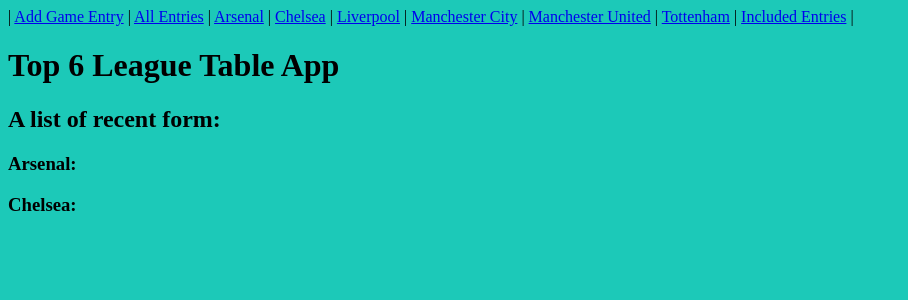
After one commit to George-Richards/flask-project, a Flask app: page /included_entries in a window 1280 px wide. The commit adds this page. Shown: the top 300 px of the page, without its empty margins (0-908 px from the left). Run offline with Flask 2, Linux system fonts and the light colour scheme; data that the repository does not hold is empty.

Commit message:
added application structure, Create, Read, Delete (need more work on update), with two tables being referenced

```diff
--- a/app.py
+++ b/app.py
@@ -1,7 +1,7 @@
 from application import app, db
 from flask import Flask
 
-db.drop_all()
+
 db.create_all()
 
 if __name__ =='__main__':
--- a/application/forms.py
+++ b/application/forms.py
@@ -4,7 +4,7 @@
 
 class EntryForm(FlaskForm):
     game_date = DateField("Date of game")
-    team_name = SelectField('Choose Team', choices=[
+    fk_team_name = SelectField('Choose Team', choices=[
         ("arsenal", "Arsenal"),
         ("chelsea", "Chelsea"),
         ("liverpool", "Liverpool"),
--- a/application/routes.py
+++ b/application/routes.py
@@ -1,18 +1,25 @@
+from application import app, db
+from application.models import Teams
+from flask import render_template, request, redirect, url_for
+
 from application import app, db
 from application.forms import EntryForm
 from application.models import Games
 from flask import render_template, request, redirect, url_for
 
+@app.route('/')
+def index():
+    return render_template('index.html')
 
 @app.route('/add_game', methods=['GET', 'POST'])
 def add_game():
     form = EntryForm()
     if request.method == "POST":
         game = Games(game_date=form.game_date.data,
-        team_name=form.team_name.data,
+        fk_team_name=form.fk_team_name.data,
         home_away=form.home_away.data,
         result=form.result.data,
-        opponent=form.result.data,
+        opponent=form.opponent.data,
         comment=form.comment.data)
         db.session.add(game)
         db.session.commit()
@@ -24,3 +31,68 @@
 def all_entries():
     all_games = Games.query.all()
     return render_template('all_entries.html', all_games=all_games)
+
+@app.route('/arsenal_entries')
+def arsenal_entries():
+    arsenal_games = Games.query.filter_by(fk_team_name='arsenal')
+    return render_template('arsenal_entries.html', arsenal_games=arsenal_games)
+
+@app.route('/chelsea_entries')
+def chelsea_entries():
+    chelsea_games = Games.query.filter_by(fk_team_name='chelsea')
+    return render_template('chelsea_entries.html', chelsea_games=chelsea_games)
+
+@app.route('/liverpool_entries')
+def liverpool_entries():
+    liverpool_games = Games.query.filter_by(fk_team_name='liverpool')
+    return render_template('liverpool_entries.html', liverpool_games=liverpool_games)
+
+@app.route('/man_city_entries')
+def man_city_entries():
+    man_city_games = Games.query.filter_by(fk_team_name='man_city')
+    return render_template('man_city_entries.html', man_city_games=man_city_games)
+
+@app.route('/man_utd_entries')
+def man_utd_entries():
+    man_utd_games = Games.query.filter_by(fk_team_name='man_utd')
+    return render_template('man_utd_entries.html', man_utd_games=man_utd_games)
+
+@app.route('/tottenham_entries')
+def tottenham_entries():
+    tottenham_games = Games.query.filter_by(fk_team_name='tottenham')
+    return render_template('tottenham_entries.html', tottenham_games=tottenham_games)
+
+@app.route('/included_entries')
+def included_entries():
+    ordered_arsenal = Games.query.filter_by(fk_team_name='arsenal').order_by(Games.game_date.desc()).limit(5)
+    ordered_chelsea = Games.query.filter_by(fk_team_name='chelsea').order_by(Games.game_date.desc()).limit(5)
+    ordered_liverpool = Games.query.filter_by(fk_team_name='liverpool').order_by(Games.game_date.desc()).limit(5)
+    ordered_man_city = Games.query.filter_by(fk_team_name='man_city').order_by(Games.game_date.desc()).limit(5)
+    ordered_man_utd = Games.query.filter_by(fk_team_name='man_utd').order_by(Games.game_date.desc()).limit(5)
+    ordered_tottenham = Games.query.filter_by(fk_team_name='tottenham').order_by(Games.game_date.desc()).limit(5)
+    return render_template('included_entries.html',
+    ordered_arsenal=ordered_arsenal,
+    ordered_chelsea=ordered_chelsea,
+    ordered_liverpool=ordered_liverpool,
+    ordered_man_city=ordered_man_city,
+    ordered_man_utd=ordered_man_utd,
+    ordered_tottenha=ordered_tottenham)
+
+
+@app.route('/include/<included>/<int:id>')
+def include_game(included, id):
+    game = Games.query.get(id)
+    if included == 'True':
+        game.included = True
+        db.session.commit()
+    elif included == 'False':
+        game.included = False
+        db.session.commit()
+    return redirect(url_for('all_entries'))
+
+@app.route('/delete/<int:id>')
+def delete_game(id):
+    game = Games.query.get(id)
+    db.session.delete(game)
+    db.session.commit()
+    return redirect(url_for('all_entries'))
--- a/application/templates/add_game.html
+++ b/application/templates/add_game.html
@@ -1,10 +1,12 @@
+add_game.html
+
 {% extends "layout.html" %}
 
 {% block body %}
 <form method="POST" action="">
     {{ form.hidden_tag() }}
     {{ form.game_date.label }}: {{ form.game_date }}<br>
-    {{ form.team_name.label }}: {{ form.team_name }}<br>
+    {{ form.fk_team_name.label }}: {{ form.fk_team_name }}<br>
     {{ form.home_away.label }}: {{ form.home_away }}<br>
     {{ form.result.label }}: {{ form.result }}<br>
     {{ form.opponent.label }}: {{ form.opponent }}<br>
--- /dev/null
+++ b/application/templates/included_entries.html
@@ -0,0 +1,30 @@
+{% extends "layout.html" %}
+{% block body %}
+
+<h2>A list of recent form:</h2>
+<h3>Arsenal: </h3>
+{% for game in ordered_arsenal %}
+<p>
+    {{ game.game_date }}:
+    <strong> {{ game.team_name }} </strong>
+    vs {{ game.opponent }}
+    - {{ game.home_away }}
+    - <strong> {{ game.result }} </strong>
+    - {{ game.comment }}
+
+</p>
+{% endfor %}
+<h3>Chelsea: </h3>
+{% for game in ordered_chelsea %}
+<p>
+    {{ game.game_date }}:
+    <strong> {{ game.fk_team_name }} </strong>
+    vs {{ game.opponent }}
+    - {{ game.home_away }}
+    - <strong> {{ game.result }} </strong>
+    - {{ game.comment }}
+
+</p>
+{% endfor %}
+
+{% endblock body %}
--- a/application/templates/layout.html
+++ b/application/templates/layout.html
@@ -4,8 +4,16 @@
 </head>
 <body style="background-color:#1cc9b8;">
     <navbar>
-        <a href="{{ url_for('add_game') }}">Add Game Entry</a>
-        <a href="{{ url_for('all_entries') }}">All Entries</a>
+        | <a href="{{ url_for('add_game') }}">Add Game Entry</a> |
+        <a href="{{ url_for('all_entries') }}">All Entries</a> |
+        <a href="{{ url_for('arsenal_entries') }}">Arsenal</a> |
+        <a href="{{ url_for('chelsea_entries') }}">Chelsea</a> |
+        <a href="{{ url_for('liverpool_entries') }}">Liverpool</a> |
+        <a href="{{ url_for('man_city_entries') }}">Manchester City</a> |
+        <a href="{{ url_for('man_utd_entries') }}">Manchester United</a> |
+        <a href="{{ url_for('tottenham_entries') }}">Tottenham</a> |
+        <a href="{{ url_for('included_entries') }}">Included Entries</a> |
+
     </navbar>
     <h1>Top 6 League Table App</h1>
     {% block body %}
```
Also changed, not shown: application/models.py (+7 -1 lines), application/templates/all_entries.html (+13 -4 lines), application/templates/arsenal_entries.html (added, +16 -0 lines), application/templates/chelsea_entries.html (added, +16 -0 lines), application/templates/index.html (+8 -0 lines), application/templates/liverpool_entries.html (added, +16 -0 lines), application/templates/man_city_entries.html (added, +16 -0 lines), application/templates/man_utd_entries.html (added, +16 -0 lines), application/templates/team_info.html (added, +15 -0 lines), application/templates/tottenham_entries.html (added, +16 -0 lines).
